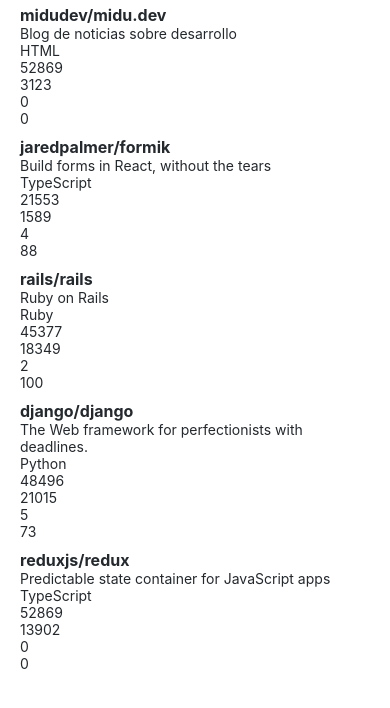
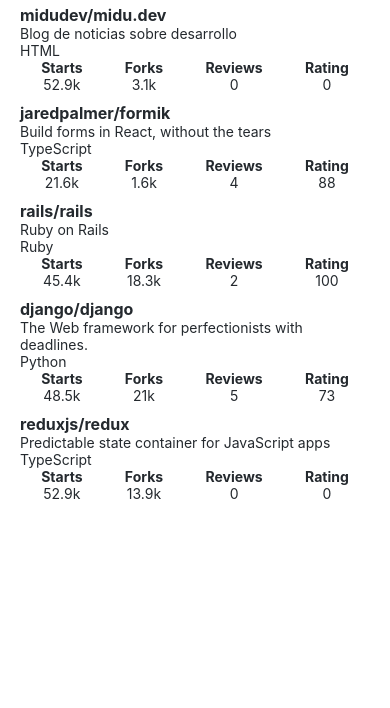
Before and after one commit to aalfonsogomez/rate-repository-app, a React Native app: screen / in a window 390 px wide. Shown: the top 708 px of the page. Built offline with nearby package versions, Linux system fonts and the light colour scheme.

Commit message:
Creamos componente RepositoryStats

```diff
--- a/src/components/RepositoryItem.jsx
+++ b/src/components/RepositoryItem.jsx
@@ -1,15 +1,13 @@
 import { View, StyleSheet } from 'react-native';
 import StyledText from './StyledText';
+import RepositoryStats from './RepositoryStats';
 
 const RepositoryItem = (props) => (
     <View key={props.id} style={styles.container}>
         <StyledText fontSize='subheading' fontWeight='bold'>{props.fullName}</StyledText>
         <StyledText>{props.description}</StyledText>
         <StyledText>{props.language}</StyledText>
-        <StyledText>{props.stargazersCount}</StyledText>
-        <StyledText>{props.forksCount}</StyledText>
-        <StyledText>{props.reviewCount}</StyledText>
-        <StyledText>{props.ratingAverage}</StyledText>
+        <RepositoryStats {...props} />
     </View>
 )
 
@@ -18,7 +16,12 @@
         padding: 20,
         paddingBottom: 5,
         paddingTop: 5
+    },
+    prueba: {
+        flexDirection: 'row',
+        justifyContent: 'space-around'
     }
+
 })
 
 export default RepositoryItem;
--- /dev/null
+++ b/src/components/RepositoryStats.jsx
@@ -0,0 +1,38 @@
+import { View, StyleSheet } from 'react-native';
+import StyledText from './StyledText';
+
+const parseThousands = (number) => {
+    return number >= 1000
+        ? `${Math.round(number / 100) / 10}k`
+        : String(number);
+};
+
+const RepositoryStats = (props) => (
+    <View style={styles.container}>
+        <View>
+            <StyledText align='center' fontWeight='bold'>Starts</StyledText>
+            <StyledText align='center'>{parseThousands(props.stargazersCount)}</StyledText>
+        </View>
+        <View>
+            <StyledText align='center' fontWeight='bold'>Forks</StyledText>
+            <StyledText align='center'>{parseThousands(props.forksCount)}</StyledText>
+        </View>
+        <View>
+            <StyledText align='center' fontWeight='bold'>Reviews</StyledText>
+            <StyledText align='center'>{props.reviewCount}</StyledText>
+        </View>
+        <View>
+            <StyledText align='center' fontWeight='bold'>Rating</StyledText>
+            <StyledText align='center'>{props.ratingAverage}</StyledText>
+        </View>
+    </View>
+);
+
+const styles = StyleSheet.create({
+    container: {
+        flexDirection: 'row',
+        justifyContent: 'space-around'
+    }
+
+})
+export default RepositoryStats;
--- a/src/components/StyledText.jsx
+++ b/src/components/StyledText.jsx
@@ -19,12 +19,16 @@
     },
     subheading: {
         fontSize: theme.fontSizes.subheading
+    },
+    textAlignCenter: {
+        textAlign: 'center'
     }
 });
 
-export default function StyledText({ children, color, fontSize, fontWeight, style, ...restOfProps}) {
+export default function StyledText({ children, color, fontSize, fontWeight, style, align, ...restOfProps}) {
     const textStyles = [
         styles.text,
+        align === 'center' && styles.textAlignCenter,
         color === 'primary' && styles.colorPrimary,
         color === 'secondary' && styles.colorSecondary,
         fontSize === 'subheading' && styles.subheading,
```
